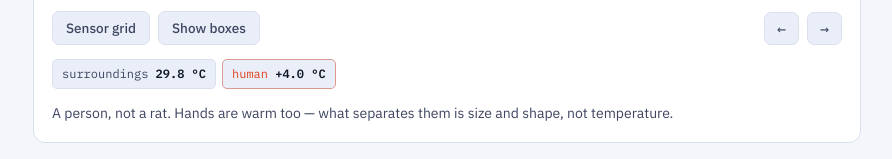
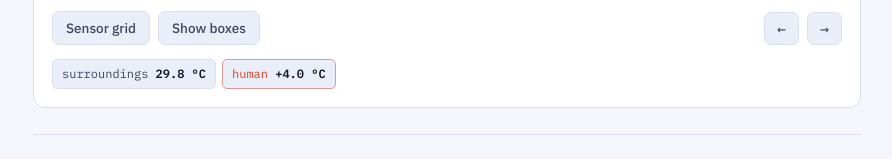
Before and after one commit to madham97/Server, a plain HTML site: page docs/viewer.html in a window 1280 px wide. Shown: the part 807-966 px from the top of the page, without its empty margins (193-1085 px from the left). Drawn offline with Linux system fonts and the light colour scheme.

Commit message:
Drop the per-capture caption from the viewer
The sentence under the stage image narrated what the reader was about to do
themselves. The slider and the temperature chips already carry it.

Co-Authored-By: Claude Opus 5 <noreply@anthropic.com>

```diff
--- a/docs/viewer.html
+++ b/docs/viewer.html
@@ -90,8 +90,6 @@ button.nav:focus-visible{outline:2px solid var(--ember); outline-offset:3px}
 .chip.hot{border-color:color-mix(in srgb,var(--warm) 45%,var(--edge)); color:var(--warm)}
 .chip.cold{border-color:color-mix(in srgb,var(--cool) 45%,var(--edge)); color:var(--cool)}
 .chip.flat{border-style:dashed}
-.caption{font-size:14px; line-height:1.5; color:var(--ink-2)}
-.caption b{color:var(--ink); font-weight:600}
 
 /* ---------- ramp ---------- */
 .ramp{display:flex; flex-direction:column; gap:6px}
@@ -161,7 +159,6 @@ footer a{color:var(--cool)}
         <button class="nav" id="btnNext" type="button" aria-label="Next capture">&#8594;</button>
       </div>
       <div class="readout" id="readout"></div>
-      <p class="caption" id="caption"></p>
     </div>
   </div>
 
@@ -212,7 +209,7 @@ const DATA = [{"id":"image_20260803T045725Z","time":"04:57","date":"2026-08-03",
 
 const el = id => document.getElementById(id);
 const photo = el('layerPhoto'), heat = el('layerHeat'), boxSvg = el('boxes');
-const mix = el('mix'), badge = el('badge'), readout = el('readout'), caption = el('caption');
+const mix = el('mix'), badge = el('badge'), readout = el('readout');
 const strip = el('strip');
 let idx = 0, pix = false, showBoxes = false, filter = 'all';
 
@@ -223,17 +220,6 @@ function visible(){
 function fmt(d){ return (d > 0 ? '+' : d < 0 ? '−' : '±') + Math.abs(d).toFixed(1); }
 function cls(d){ return d >= 2 ? 'hot' : d <= -0.5 ? 'cold' : 'flat'; }
 
-const CAPTIONS = {
-  'image_20260820T065328Z': 'Before dawn on cold boards. In the photograph the animal is a smudge in shadow; in the heat map there is nothing to argue about.',
-  'image_20260802T054057Z': 'A rat at the feeding bowl in the early morning, clearly warmer than the bedding around it.',
-  'image_20260803T045725Z': 'A person, not a rat. Hands are warm too — what separates them is size and shape, not temperature.',
-  'image_20260809T140317Z': 'A keeper reaching into the enclosure in the early afternoon. Against warm surroundings even hands barely register.',
-  'image_20260807T164155Z': 'Two animals, and only one of them stands out. The second is barely warmer than the ground.',
-  'image_20260815T161245Z': 'Mid-afternoon, and the contrast has reversed: bedding that has been in the sun is warmer than the animals sitting on it.',
-  'image_20260806T175711Z': 'Early evening at the bowl. As the enclosure cools, animals separate from the background again.',
-  'image_20260807T181230Z': 'Two animals at the bowl, each separately visible — the case this method was hoped for.',
-  'image_20260812T182732Z': 'A warm evening. Both animals are found in the photograph, but the heat map adds almost nothing here.'
-};
 
 function render(){
   const list = visible();
@@ -256,7 +242,6 @@ function render(){
   readout.innerHTML =
     `<span class="chip">surroundings <b>${c.bg.toFixed(1)} °C</b></span>` +
     c.boxes.map(b => `<span class="chip ${cls(b.d)}">${b.c} <b>${fmt(b.d)} °C</b></span>`).join('');
-  caption.textContent = CAPTIONS[c.id] || '';
 
   [...strip.children].forEach(btn =>
     btn.setAttribute('aria-current', String(btn.dataset.id === c.id)));
```
